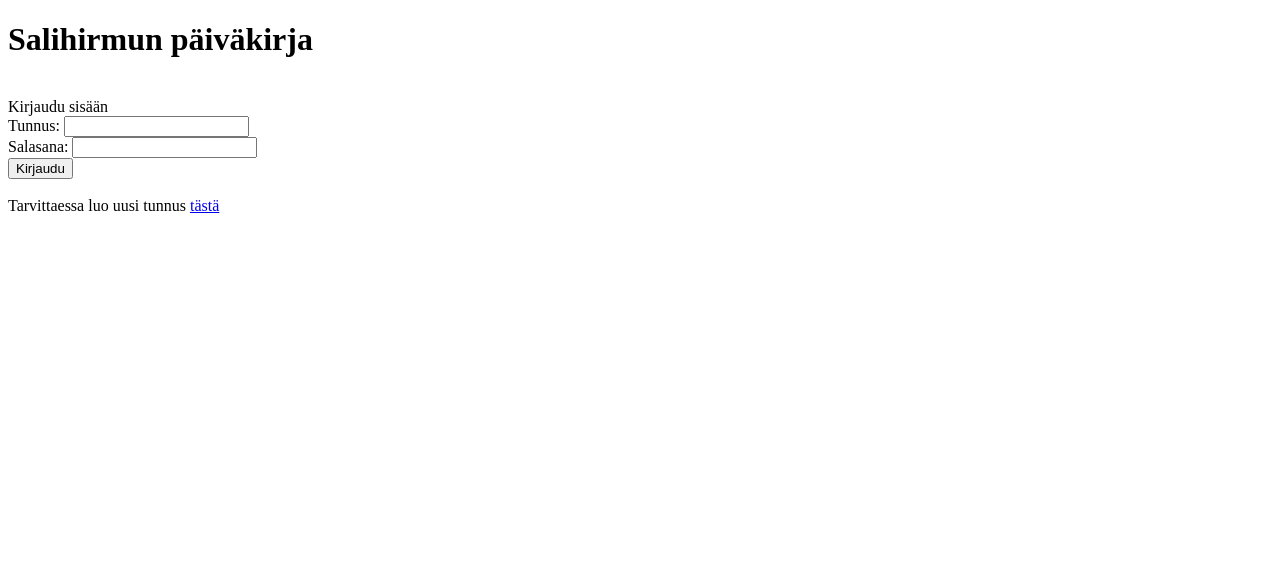
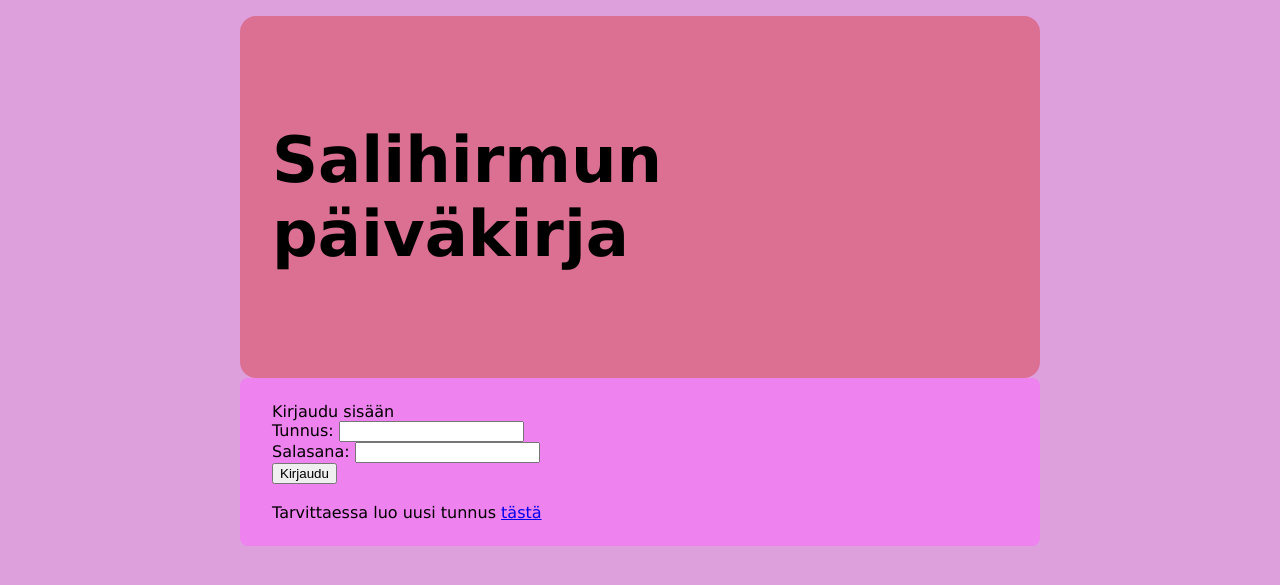
Before and after one commit to palovpet/salihirmun_paivakirja, a Flask app: page /login in a window 1280 px wide. Shown: the top 585 px of the page. Run offline with Flask 2, Linux system fonts and the light colour scheme.

Commit message:
Added base for css

```diff
--- /dev/null
+++ b/assets/main.css
@@ -0,0 +1,21 @@
+body {
+    margin: auto;
+    max-width: 50em;
+    font-family: Verdana, Geneva, Tahoma, sans-serif;
+    background-color: plum;
+}
+
+.header {
+    background: palevioletred;
+    font-weight: bold;
+    padding: 2em 1em;
+    font-size: 2em;
+    border-radius: .5em;
+    margin-top: .5em;
+}
+
+.content {
+    background: violet;
+    padding: 1.5em 2em;
+    border-radius: .5em
+ }
--- a/templates/layout.html
+++ b/templates/layout.html
@@ -1,12 +1,14 @@
-<!DOCTYPE html>
-<link re-="stylesheet" href="main.css">
+<!doctype html>
+<link rel="stylesheet" href="assets/main.css">
 <meta name="viewport" content="width=device-width, initial-scale=1">
 
 <title>Salihirmun päiväkirja</title>
 
 <body>
- <h1>Salihirmun päiväkirja</h1>
-{% block title %}{% endblock %}
-<br>
-{% block content %}{% endblock %}
+    <div class="header">
+        <h1>Salihirmun päiväkirja</h1>
+    </div>
+    <div class="content">
+        {% block content %}{% endblock %}
+    </div>
 </body>
```
